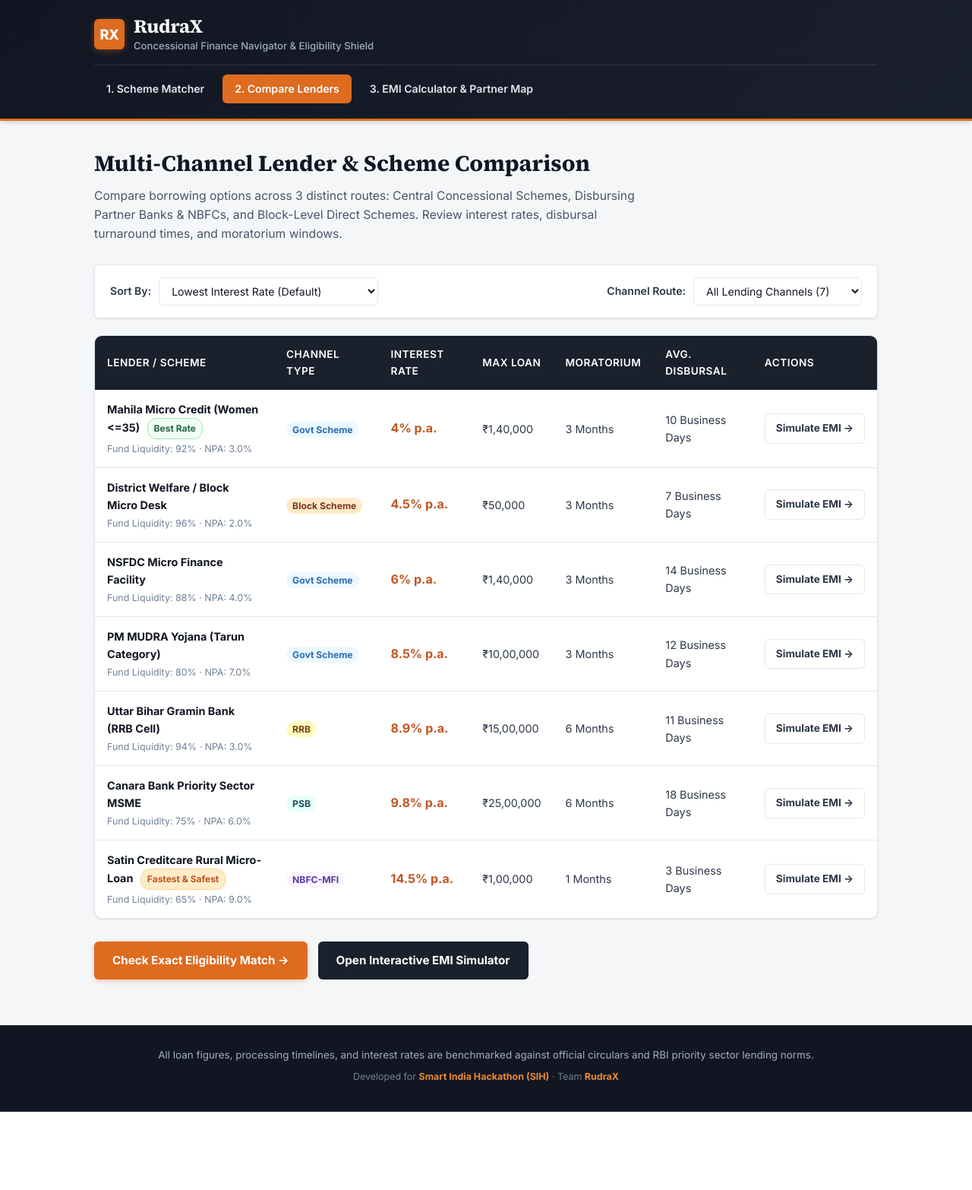
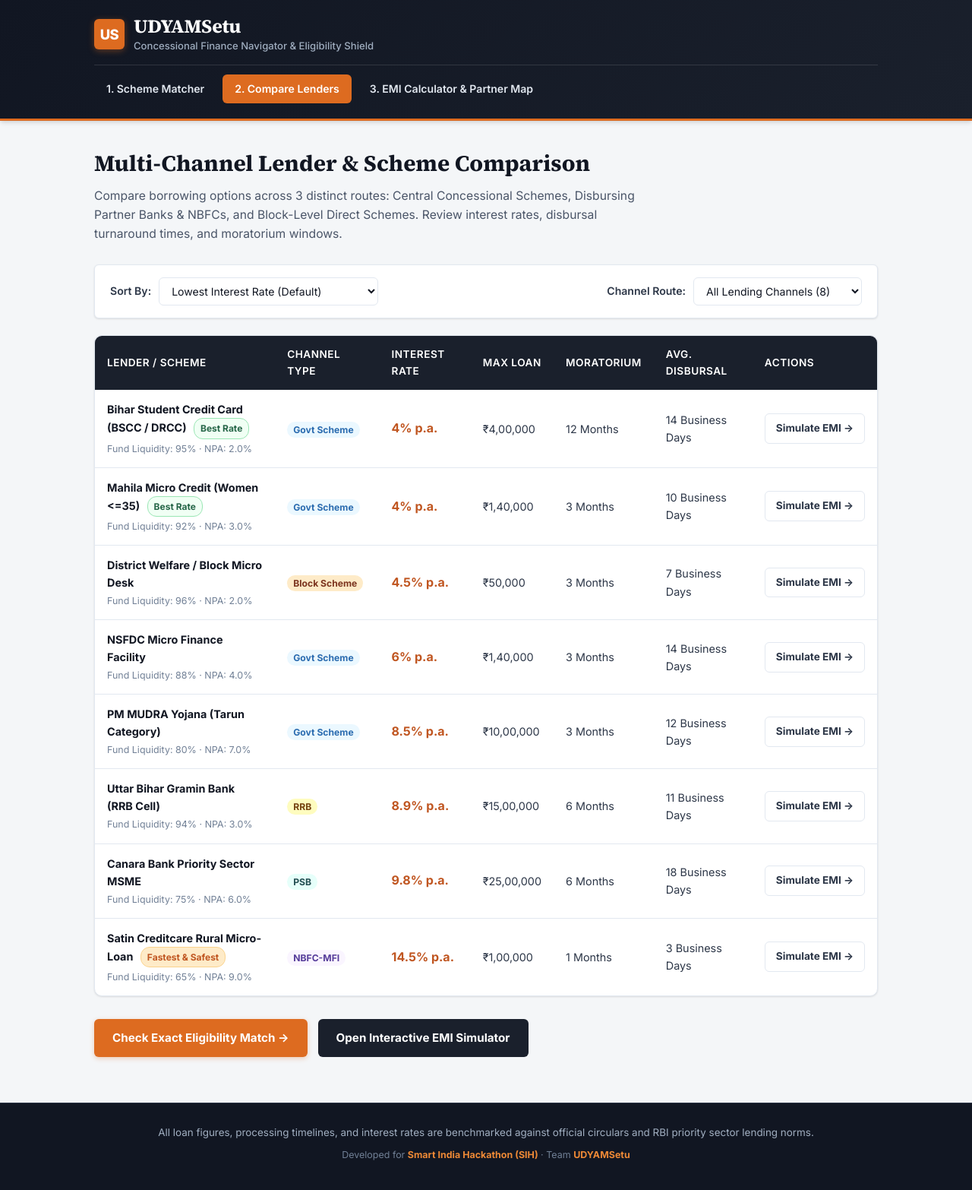
Before and after one commit to ghostthe550-design/RudraX, a Flask app: page /compare in a window 1280 px wide. Shown: the whole page at 76% size. Before the commit the page ends 1463 px from the top, so only its background shows below. Run offline with Flask 3, Linux system fonts and the light colour scheme.

Commit message:
Rename project to UDYAMSetu and add Bihar Student Credit Card Scheme (BSCC)

```diff
--- a/app.py
+++ b/app.py
@@ -1,6 +1,6 @@
 """
 app.py
-RudraX — Concessional Finance Navigator & Eligibility Shield
+UDYAMSetu — Concessional Finance Navigator & Eligibility Shield
 Flask Web Backend
 
 Serves the unified platform pages:
@@ -117,7 +117,7 @@ def serve_root_css():
 
 
 if __name__ == "__main__":
-    print(" * Starting RudraX Concessional Finance Server...")
+    print(" * Starting UDYAMSetu Concessional Finance Server...")
     print(f" * Loaded {len(SCHEMES)} government schemes from schemes.json")
     print(" * Accessible at http://127.0.0.1:5000")
     app.run(debug=True, host="0.0.0.0", port=5000)
--- a/schemes.json
+++ b/schemes.json
@@ -278,6 +278,47 @@
         "Step 4: Concessional funds disbursed at ultra-low 4% annual interest",
         "Step 5: Enjoy 3-month moratorium and easy 36 to 60-month monthly repayment"
       ]
+    },
+    {
+      "scheme_id": "BSCC08",
+      "scheme_name": "Bihar Student Credit Card Scheme (BSCC)",
+      "issuing_authority": "Bihar State Higher Education Council / MNSSBY, Govt. of Bihar",
+      "loan_category": "State Concessional Higher Education Loan",
+      "max_loan_amount": 400000,
+      "min_loan_amount": 10000,
+      "interest_rate": 4.0,
+      "interest_rate_range": "4.0% p.a. (1.0% for Women, Divyang & Transgender)",
+      "moratorium_months": 12,
+      "funding_pct": 100,
+      "purpose": "education",
+      "eligibility_rules": {
+        "min_age": 18,
+        "max_age": 35,
+        "allowed_genders": ["Male", "Female", "Other"],
+        "allowed_castes": ["General", "SC", "ST", "OBC"],
+        "min_education_level": 4,
+        "allow_defaulters": false,
+        "pwd_eligible": true,
+        "special_conditions": [
+          "Resident of Bihar with 12th / Intermediate qualification from recognized board",
+          "Secured admission in recognized higher education courses (General, Technical, or Professional)",
+          "Interest rate is 4% for male applicants, and 1% subsidized rate for female, Divyang (PwD), and transgender applicants",
+          "Moratorium covers the entire course duration + 1 year (or 6 months after securing employment)"
+        ]
+      },
+      "contact_and_apply": {
+        "portal_url": "7nishchay-yuvaupmission.bihar.gov.in",
+        "toll_free_helpline": "1800-3456-444",
+        "support_email": "support.mnssby@bihar.gov.in",
+        "designated_physical_office": "District Registration and Counseling Centre (DRCC) in each district of Bihar"
+      },
+      "application_steps": [
+        "Step 1: Register on the MNSSBY portal (7nishchay-yuvaupmission.bihar.gov.in) with Aadhaar and mobile number",
+        "Step 2: Fill out the Bihar Student Credit Card (BSCC) application with educational details & college fee structure",
+        "Step 3: Book an appointment and visit your local District Registration and Counseling Centre (DRCC) with original documents",
+        "Step 4: DRCC team verifies documents and forwards application to the Bihar State Educational Finance Corporation",
+        "Step 5: Sanction letter and Student Credit Card issued with loan disbursed directly to the academic institution"
+      ]
     }
   ]
 }
--- a/static/style.css
+++ b/static/style.css
@@ -1,5 +1,5 @@
 /* ==========================================================================
-   RudraX — Comprehensive Design System & Stylesheet
+   UDYAMSetu — Comprehensive Design System & Stylesheet
    Theme: Authoritative Iron-Charcoal & Ember-Copper
    Built for high-contrast accessibility, mobile responsiveness, & clean usability.
    ========================================================================== */
--- a/style.css
+++ b/style.css
@@ -1,5 +1,5 @@
 /* ==========================================================================
-   RudraX — Comprehensive Design System & Stylesheet
+   UDYAMSetu — Comprehensive Design System & Stylesheet
    Theme: Authoritative Iron-Charcoal & Ember-Copper
    Built for high-contrast accessibility, mobile responsiveness, & clean usability.
    ========================================================================== */
--- a/templates/compare.html
+++ b/templates/compare.html
@@ -3,7 +3,7 @@
 <head>
   <meta charset="UTF-8">
   <meta name="viewport" content="width=device-width, initial-scale=1.0">
-  <title>RudraX — Compare Lenders &amp; Concessional Schemes</title>
+  <title>UDYAMSetu — Compare Lenders &amp; Concessional Schemes</title>
   <link rel="stylesheet" href="{{ url_for('static', filename='style.css') }}">
   <style>
     .filter-bar {
@@ -55,9 +55,9 @@
   <div class="header-inner">
     <div class="brand-row">
       <div class="brand-identity">
-        <div class="brand-shield">RX</div>
+        <div class="brand-shield">US</div>
         <div class="brand-text">
-          <h1>RudraX</h1>
+          <h1>UDYAMSetu</h1>
           <p>Concessional Finance Navigator &amp; Eligibility Shield</p>
         </div>
       </div>
@@ -91,7 +91,7 @@
     <div class="filter-group">
       <label for="type-filter">Channel Route:</label>
       <select id="type-filter" onchange="applyFilters()">
-        <option value="all">All Lending Channels (7)</option>
+        <option value="all">All Lending Channels (8)</option>
         <option value="Govt Scheme">Government Concessional</option>
         <option value="PSB">Public Sector Bank (PSB)</option>
         <option value="RRB">Regional Rural Bank (RRB)</option>
@@ -128,7 +128,7 @@
 <footer class="site-footer">
   <div class="footer-inner">
     <p>All loan figures, processing timelines, and interest rates are benchmarked against official circulars and RBI priority sector lending norms.</p>
-    <p class="attribution">Developed for <strong>Smart India Hackathon (SIH)</strong> &middot; Team <strong>RudraX</strong></p>
+    <p class="attribution">Developed for <strong>Smart India Hackathon (SIH)</strong> &middot; Team <strong>UDYAMSetu</strong></p>
   </div>
 </footer>
 
@@ -137,6 +137,17 @@
    LENDER SEED DATA (Concessional, Commercial, & Block Channels)
    =============================================================== */
 const LENDERS = [
+  {
+    name: 'Bihar Student Credit Card (BSCC / DRCC)',
+    type: 'Govt Scheme',
+    interest_rate: 4.0,
+    max_loan: 400000,
+    moratorium_months: 12,
+    processing_days: 14,
+    fund_availability: 95,
+    npa_ratio: 0.02,
+    scheme_id: 'BSCC08'
+  },
   {
     name: 'NSFDC Micro Finance Facility',
     type: 'Govt Scheme',
```
Also changed, not shown: disha-sc-finance-navigator.html (+7 -5 lines), index.html (+5 -5 lines), results.html (+5 -5 lines), rudrax-full-website-prompt.md (+6 -5 lines), rudrax-prototype-prompt.md (+5 -5 lines), templates/index.html (+5 -5 lines), templates/navigator.html (+7 -5 lines), templates/results.html (+5 -5 lines), test_suite.py (added, +63 -0 lines), README.md.
